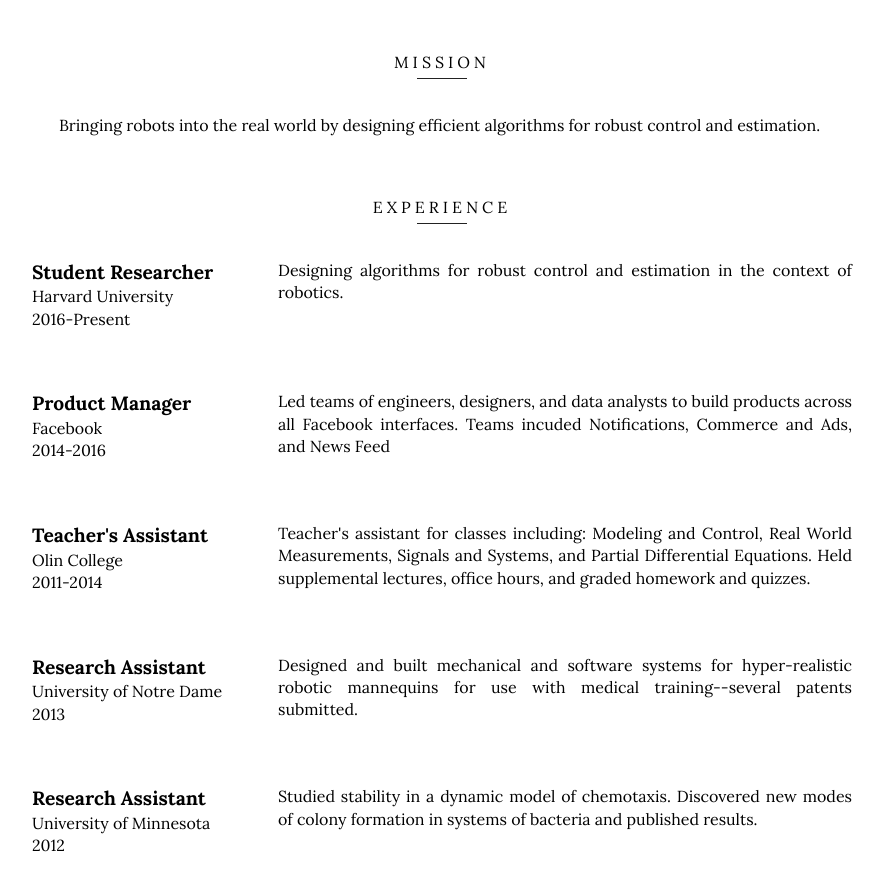
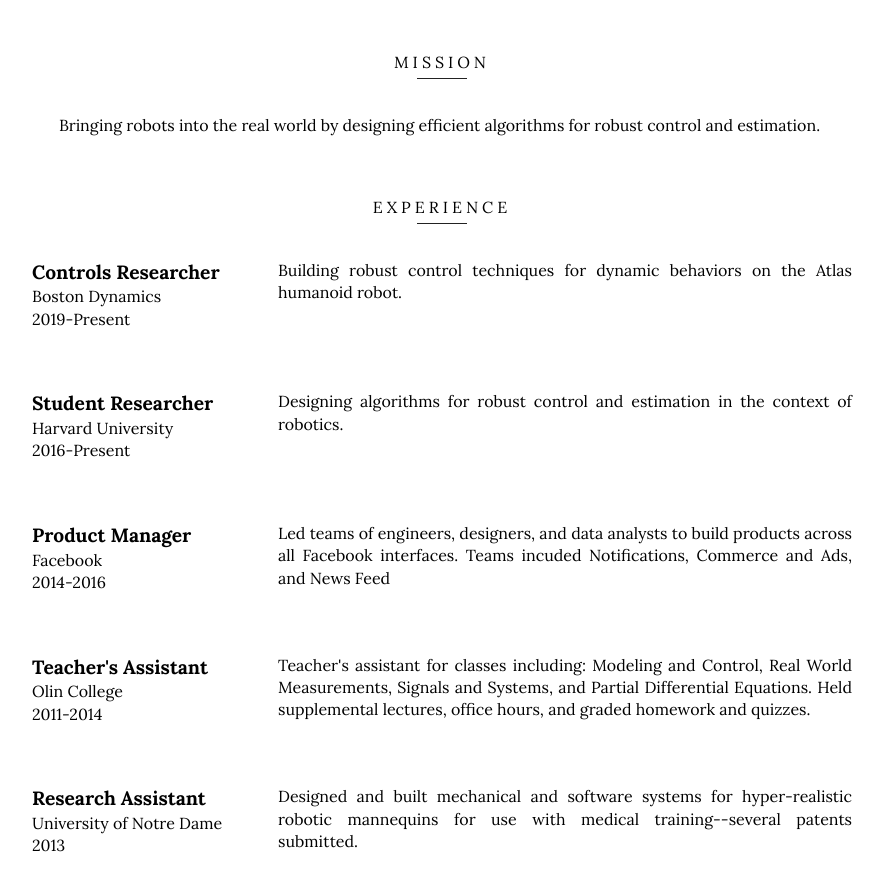
Before and after one commit to pvarin/pvarin.github.io, a Jekyll site: the page built from index.html, in a window 1280 px wide and 900 px high, scrolled down 475 px. Shown: the top 891 px of the window, without its empty margins (198-1082 px from the left). Built offline with Jekyll 4.4.1, drawn with Linux system fonts in a browser that asks for light colours.

Commit message:
Added Boston Dynamics

```diff
--- a/_data/jobs.yml
+++ b/_data/jobs.yml
@@ -1,3 +1,8 @@
+-   title: Controls Researcher
+    company: Boston Dynamics
+    description: Building robust control techniques for dynamic behaviors on the Atlas humanoid robot.
+    period: 2019-Present
+
 -   title: Student Researcher
     company: Harvard University
     description: Designing algorithms for robust control and estimation in the context of robotics.
```
